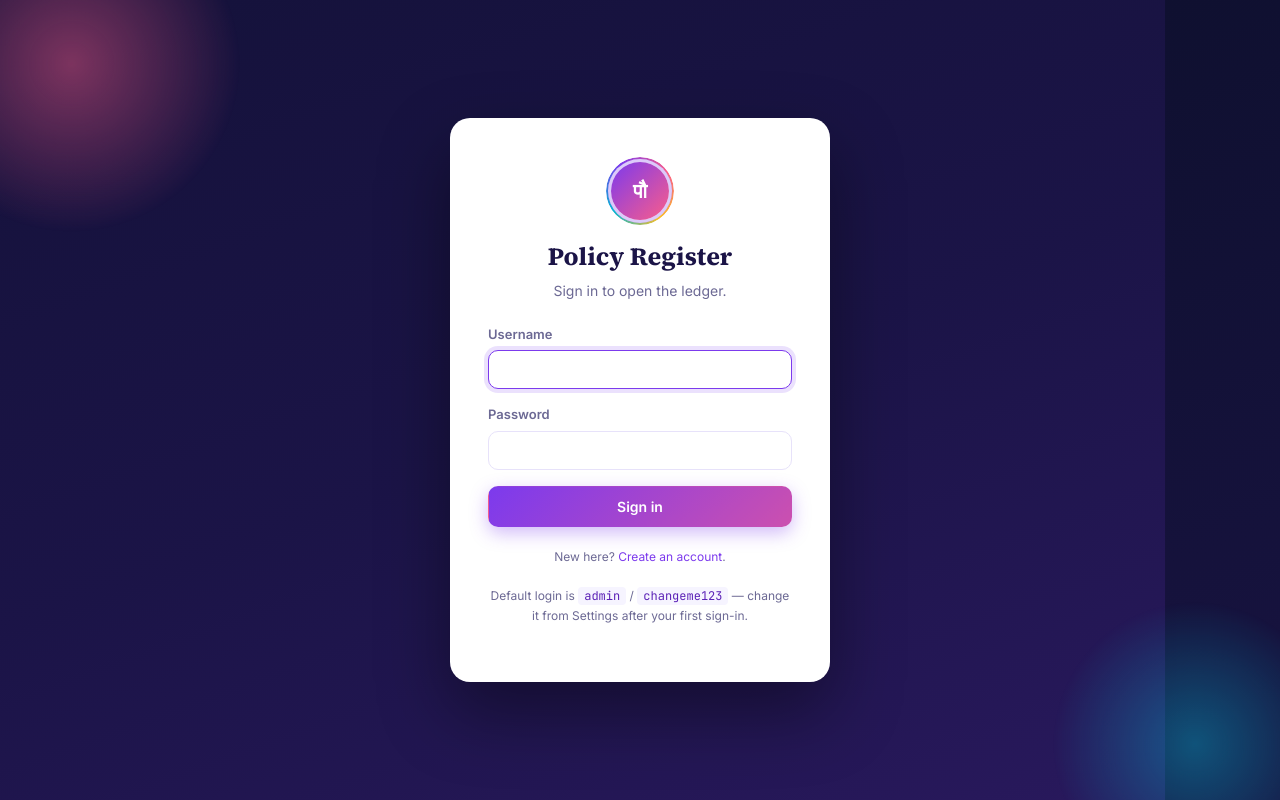
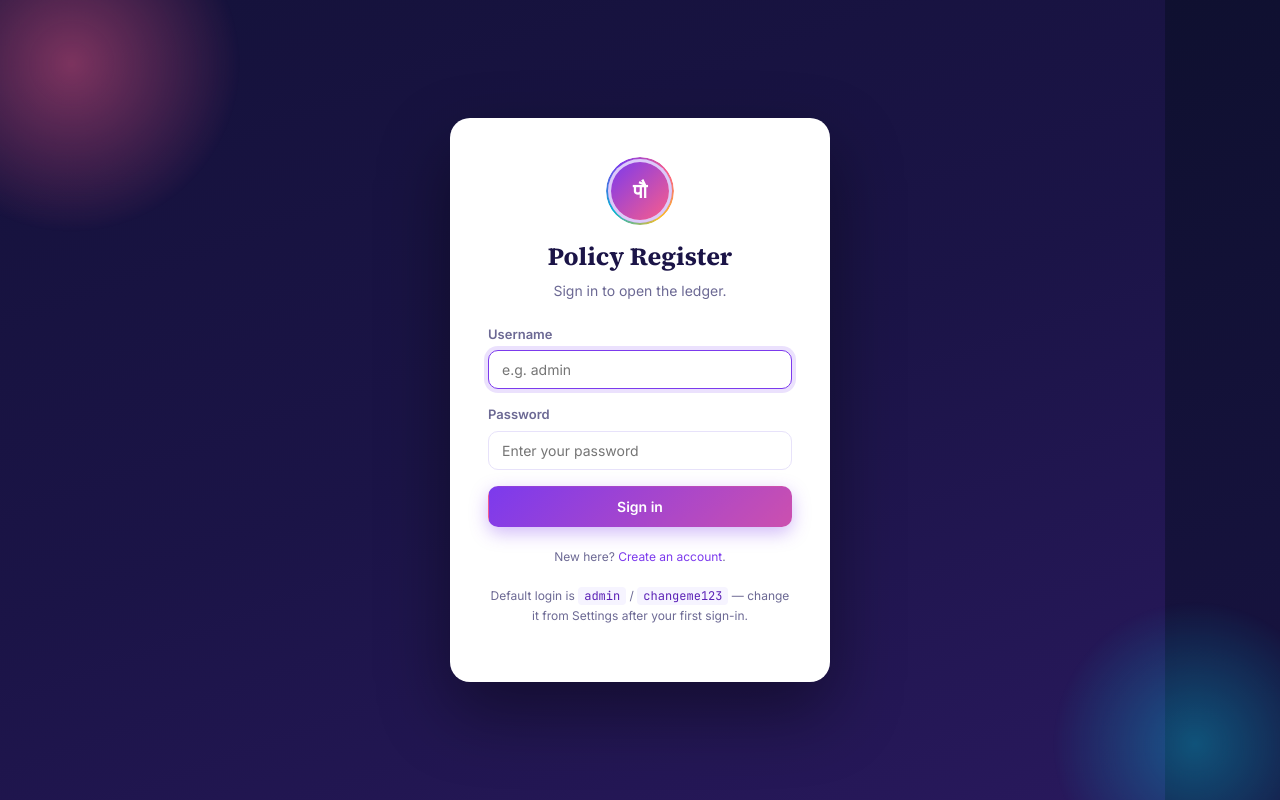
Before and after one commit to Biswajitpa/LIC-Manager, a Python web app: template templates/login.html in a window 1280 px wide. Run offline with Jinja, Linux system fonts and the light colour scheme; the template is opened without the code that fills it, so the values that code supplies are empty.

Commit message:
Update login.html

```diff
--- a/templates/login.html
+++ b/templates/login.html
@@ -9,11 +9,11 @@
     <form method="POST" class="auth-form">
       <label>
         <span>Username</span>
-        <input type="text" name="username" autocomplete="username" required autofocus>
+        <input type="text" name="username" autocomplete="username" required autofocus placeholder="e.g. admin">
       </label>
       <label>
         <span>Password</span>
-        <input type="password" name="password" autocomplete="current-password" required>
+        <input type="password" name="password" autocomplete="current-password" required placeholder="Enter your password">
       </label>
       <button type="submit" class="btn btn-primary btn-full">Sign in</button>
     </form>
```
